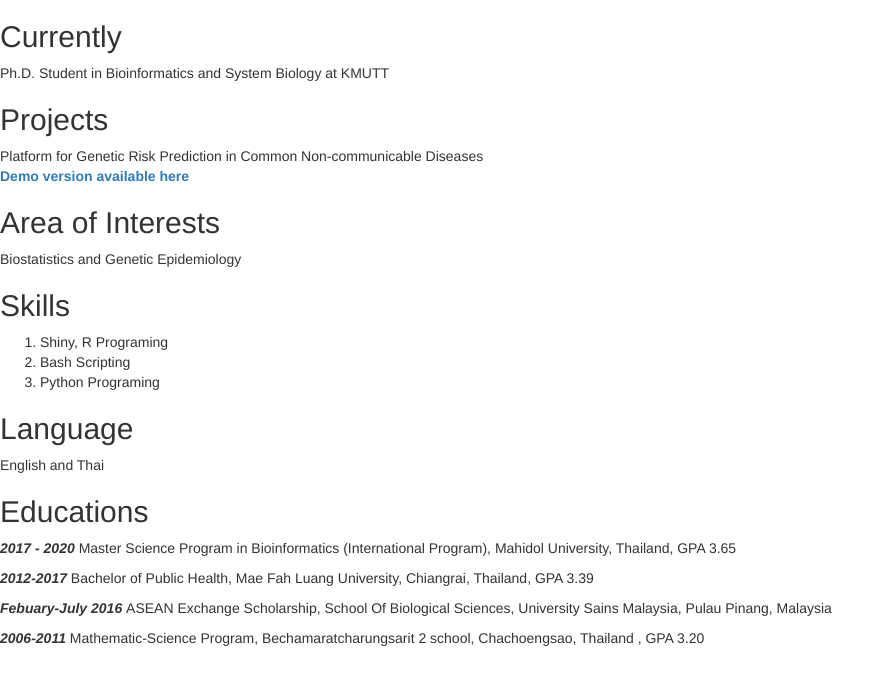
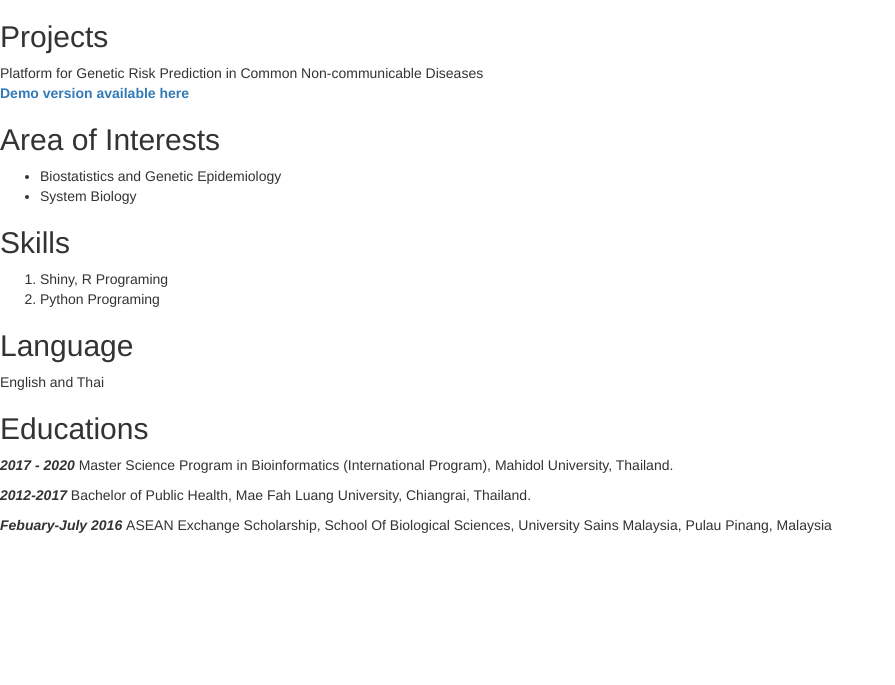
Before and after one commit to kittisaktaoma/yCV, a Jekyll site: the page built from _posts/2019-03-22-cv.md, in a window 1280 px wide. Shown: the top 685 px of the page, without its empty margins (0-895 px from the left). Built offline with Jekyll 4.4.1, drawn with Linux system fonts in a browser that asks for light colours; nearby versions of some CDN libraries; our own code applies the rules of GitHub Pages for plain Markdown files.

Commit message:
Update 2019-03-22-cv.md

```diff
--- a/_posts/2019-03-22-cv.md
+++ b/_posts/2019-03-22-cv.md
@@ -1,26 +1,24 @@
 ---
 ---
-## Currently
-Ph.D. Student in Bioinformatics and System Biology at KMUTT
+
 ## Projects
 Platform for Genetic Risk Prediction in Common Non-communicable Diseases <br>
 <a href="https://megrs.shinyapps.io/MeGRS/"><strong>Demo version available here</strong></a>
+
 ## Area of Interests
-Biostatistics and Genetic Epidemiology
+ - Biostatistics and Genetic Epidemiology
+ - System Biology
 
 ## Skills
 1. Shiny, R Programing
-2. Bash Scripting
-3. Python Programing
+2. Python Programing
 
 ## Language
 English and Thai
 
 ## Educations
-<strong><em>2017 - 2020 </em></strong> Master Science Program in Bioinformatics (International Program), Mahidol University, Thailand, GPA 3.65
+<strong><em>2017 - 2020 </em></strong> Master Science Program in Bioinformatics (International Program), Mahidol University, Thailand.
 
-<strong><em>2012-2017</em></strong> Bachelor of Public Health, Mae Fah Luang University, Chiangrai, Thailand, GPA 3.39
+<strong><em>2012-2017</em></strong> Bachelor of Public Health, Mae Fah Luang University, Chiangrai, Thailand.
 
 <strong><em>Febuary-July 2016 </em></strong> ASEAN Exchange Scholarship, School Of Biological Sciences, University Sains Malaysia, Pulau Pinang, Malaysia
-
-<strong><em> 2006-2011 </em></strong> Mathematic-Science Program, Bechamaratcharungsarit 2 school, Chachoengsao, Thailand , GPA 3.20
```
